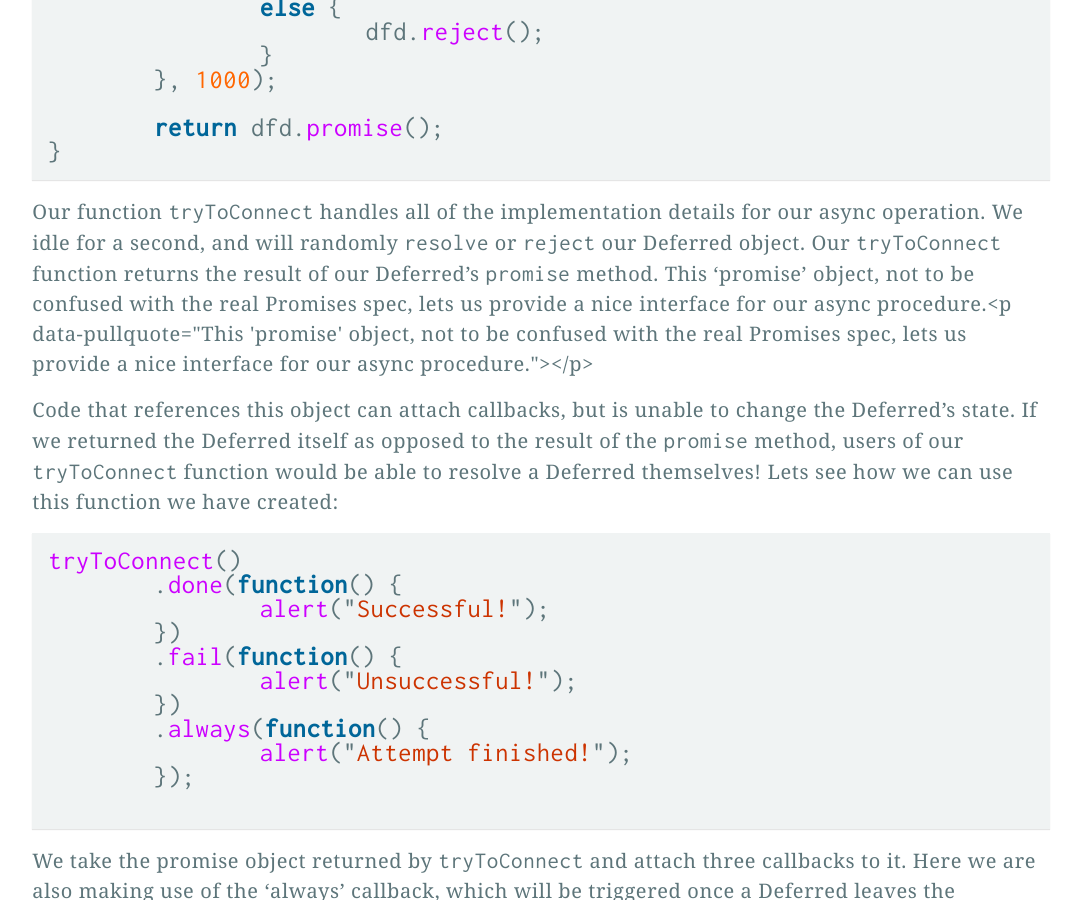
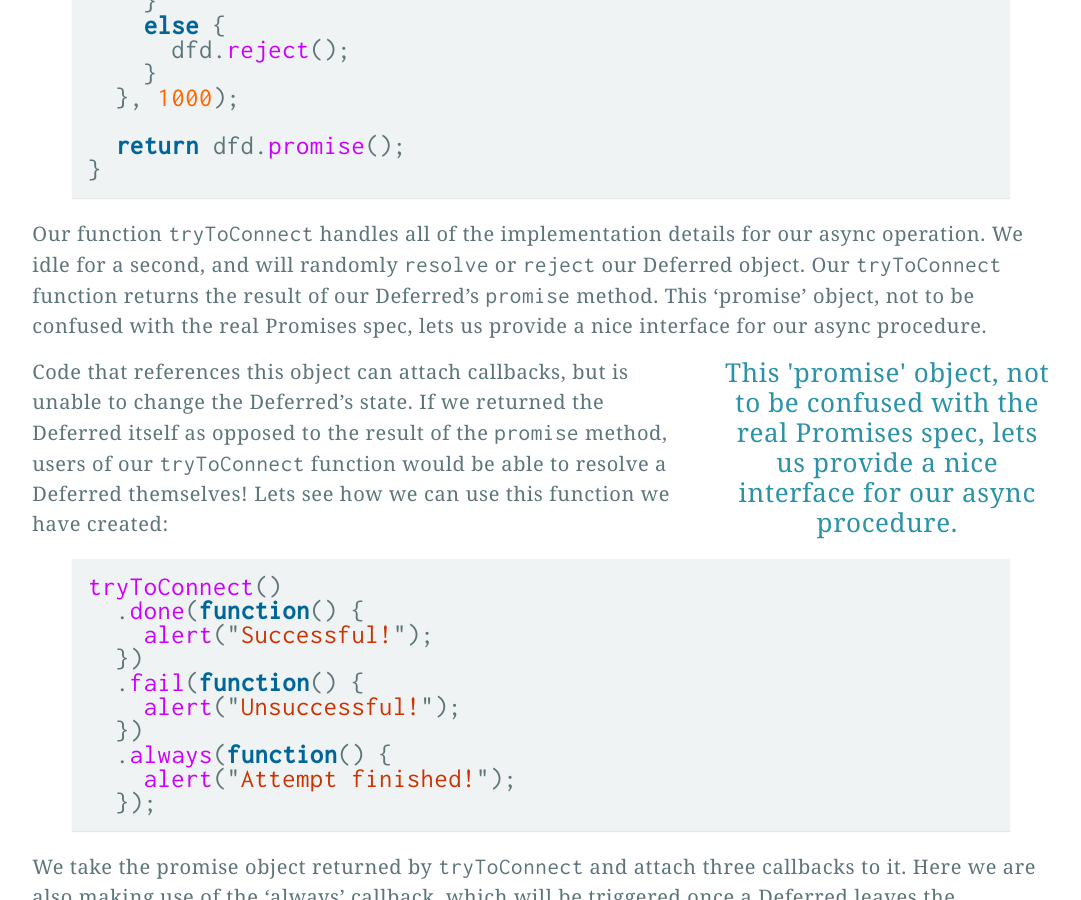
Before and after one commit to taveras/taveras.github.io, a Jekyll site: the page built from _posts/2015-04-07-deferred.md, in a window 1280 px wide and 900 px high, scrolled down 1858 px. Shown: the whole window, without its empty margins (99-1180 px from the left). Built offline with Jekyll 4.4.1, drawn with Linux system fonts in a browser that asks for light colours; nearby versions of some CDN libraries; some web fonts are replaced; some of the changed text lies outside the part shown.

Commit message:
resolves pullquote and indention issues

````diff
--- a/_includes/pullquote.html
+++ b/_includes/pullquote.html
@@ -1 +1,3 @@
-{{ include.quote }}<p data-pullquote="{{ include.quote }}"></p>
+{{ include.quote }}
+
+<p markdown="0" data-pullquote="{{ include.quote }}"></p>
--- a/_posts/2015-04-07-deferred.md
+++ b/_posts/2015-04-07-deferred.md
@@ -15,17 +15,17 @@ Every Deferred individual has a state, 'pending', 'rejected', or 'resolved.' Thi
 
 Let's look at an example:
 
-```javascript
+{% highlight javascript %}
 // Creating the Deferred
 var dfd = $.Deferred();
 
 // Attaching the callbacks
 dfd.done(function() {
-	alert("We are resolved!");
+  alert("We are resolved!");
 });
 
 dfd.fail(function() {
-	alert("We are rejected!");
+  alert("We are rejected!");
 });
 
 
@@ -34,92 +34,92 @@ dfd.fail(function() {
 dfd.resolve();
 // try dfd.reject(); instead!
 
-```
+{% endhighlight %}
 
 We can see here that we create a Deferred using the `jQuery.Deferred` method. Next, we attach callbacks using our new Deferred object's `done` and `fail` methods. These are triggered when the state of our Deferred changes. These are the most common callbacks, but there are a few others as well. Afterwards, we change the Deferred's state to 'resolved' by calling its `resolve` method.
 
 Let us look at an actual async example:
 
 
-```javascript
+{% highlight javascript %}
 // Give us a random 'true' or 'false'
 function randomBoolean() {
-	return Math.random() < 0.5;
+  return Math.random() < 0.5;
 }
 function tryToConnect() {
-	var dfd = $.Deferred();
+  var dfd = $.Deferred();
 
-	window.setTimeout(function() {
-		if( randomBoolean() ) {
-			dfd.resolve();
-		}
-		else {
-			dfd.reject();
-		}
-	}, 1000);
+  window.setTimeout(function() {
+    if( randomBoolean() ) {
+      dfd.resolve();
+    }
+    else {
+      dfd.reject();
+    }
+  }, 1000);
 
-	return dfd.promise();
+  return dfd.promise();
 }
-```
+{% endhighlight %}
 
 Our function `tryToConnect` handles all of the implementation details for our async operation. We idle for a second, and will randomly `resolve` or `reject` our Deferred object. Our `tryToConnect` function returns the result of our Deferred's `promise` method. {% include pullquote.html quote="This 'promise' object, not to be confused with the real Promises spec, lets us provide a nice interface for our async procedure." %}
 
 Code that references this object can attach callbacks, but is unable to change the Deferred's state. If we returned the Deferred itself as opposed to the result of the `promise` method, users of our `tryToConnect` function would be able to resolve a Deferred themselves! Lets see how we can use this function we have created:
 <br/>
 
-```javascript
+{% highlight javascript %}
 tryToConnect()
-	.done(function() {
-		alert("Successful!");
-	})
-	.fail(function() {
-		alert("Unsuccessful!");
-	})
-	.always(function() {
-		alert("Attempt finished!");
-	});
+  .done(function() {
+    alert("Successful!");
+  })
+  .fail(function() {
+    alert("Unsuccessful!");
+  })
+  .always(function() {
+    alert("Attempt finished!");
+  });
 
-```
+{% endhighlight %}
 
 We take the promise object returned by `tryToConnect` and attach three callbacks to it. Here we are also making use of the 'always' callback, which will be triggered once a Deferred leaves the 'pending' state.
 
 This is all pretty cool, but what if we need to take some steps after a few operations have all completed? That is when the nifty `jQuery.when` method comes to the rescue! Here is how we can use it:
 
-```javascript
+{% highlight javascript %}
 var first  = tryToConnect();
 var second = tryToConnect();
 var third  = tryToConnect();
 var fourth = tryToConnect();
 
 $.when( first, second, third, fourth )
-	.done(function() {
-		alert("All successful!");
-	})
-	.fail(function() {
-		alert("Errors occurred!");
-	})
-	.always(function() {
-		alert("All attempts complete!");
-	});
-```
+  .done(function() {
+    alert("All successful!");
+  })
+  .fail(function() {
+    alert("Errors occurred!");
+  })
+  .always(function() {
+    alert("All attempts complete!");
+  });
+{% endhighlight %}
 
 This method takes an unlimited amount of Deferreds are arguments. Any arguments that are not Deferred objects, are assumed to be resolved. You can treat the returned object from `jQuery.when` as a Deferred itself! In the above example, we will only get alerts once all four Deferreds have completed.
 
 This method lets us have real freedom with async code, here is a final bit of code to poke at:
 
-```javascript
+{% highlight javascript %}
 var dfdList = [];
 var total   = Math.floor(Math.random() * 20);
 
 for(var i = 0; i <= total; i++) {
-	dfdList.push( tryToConnect() );
+  dfdList.push( tryToConnect() );
 }
 
 $.when.apply( jQuery, dfdList )
-	.always(function() {
-		alert( "All " + dfdList.length + " attempts completed!")
-	});
-```
+  .always(function() {
+    alert( "All " + dfdList.length + " attempts completed!")
+  });
+{% endhighlight %}
 
 Look at that! We have an array with a random amount of Deferreds in it. Using the `apply` method that each JavaScript function object has, we can pass in this array as the list of arguments that `jQuery.when` needs. Using this method gives us flexibility when dealing with a large and unknown number of asynchronous procedures.
 
````
Also changed, not shown: _posts/2014-12-09-shortcircuit.md (+8 -8 lines), _posts/2015-01-24-multilinestrings.md (+16 -16 lines), _posts/2015-05-12-switchcases.md (+41 -38 lines).
